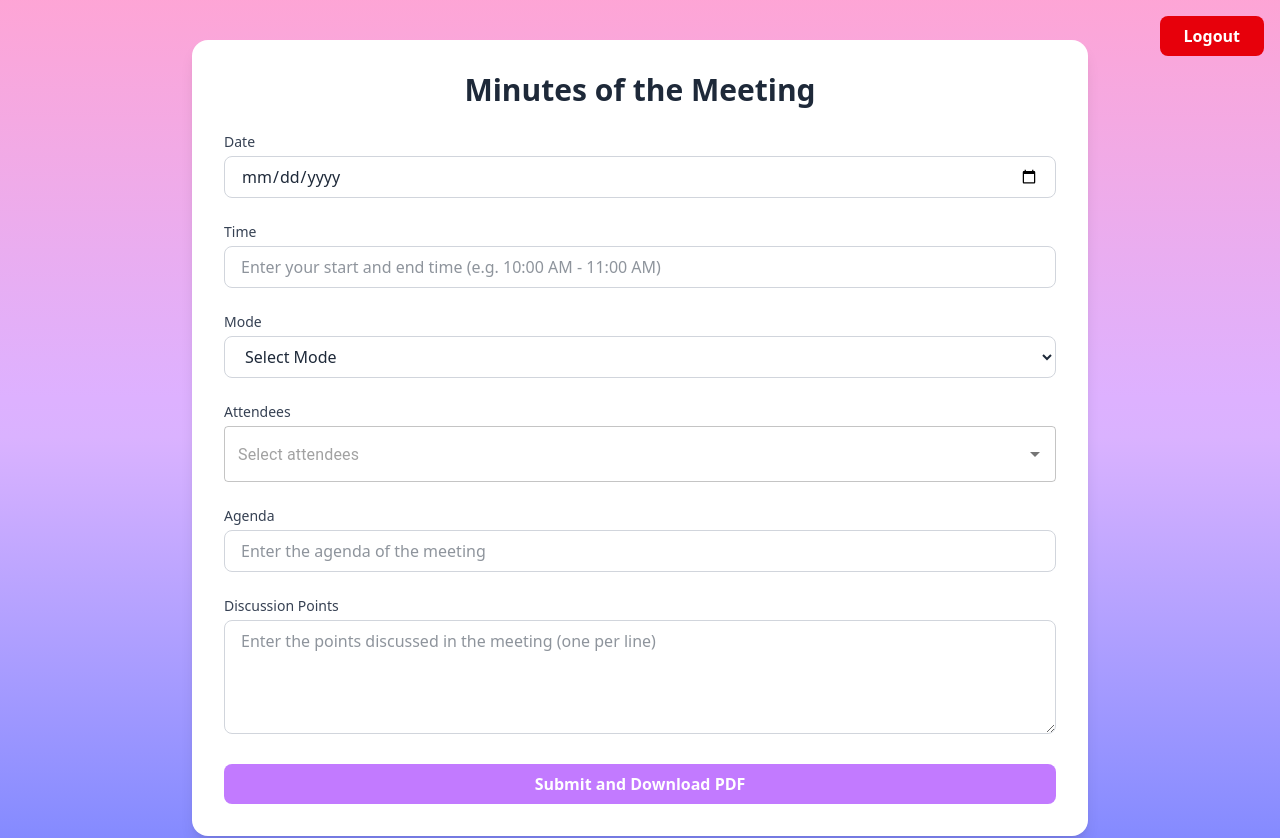
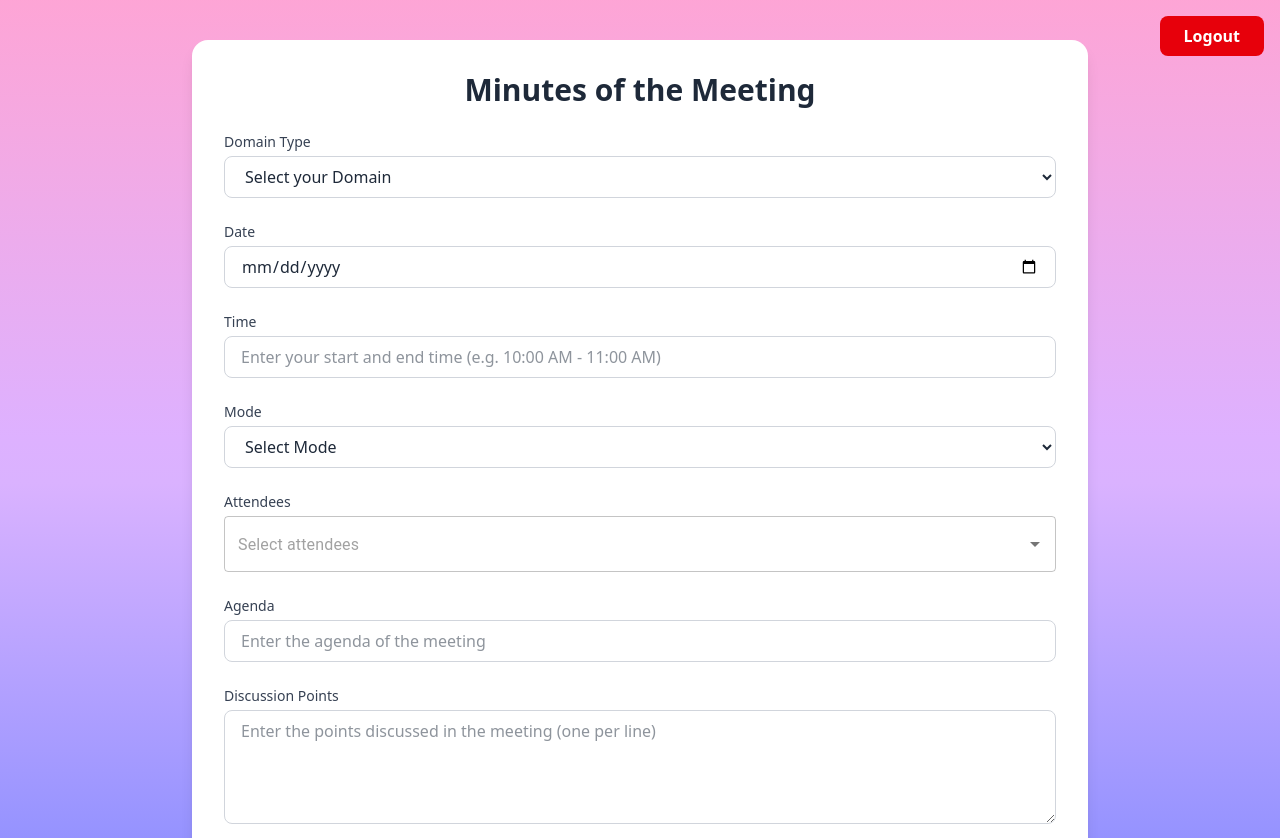
Before and after one commit to SQAC-Tech/MOM-Generator, a React (Vite) app in the folder Frontend/: page /mom in a window 1280 px wide. Shown: the top 838 px of the page. Built offline with nearby package versions, Linux system fonts and the light colour scheme; sample sign-in values are in the browser's storage.

Commit message:
feat: MOM Domain added

```diff
--- a/Frontend/src/components/MOMForm.jsx
+++ b/Frontend/src/components/MOMForm.jsx
@@ -14,6 +14,7 @@ function MOMForm() {
   const [agenda, setAgenda] = useState("");
   const [discussion, setDiscussion] = useState("");
   const [attendees, setAttendees] = useState([]);
+  const [department, setDepartment] = useState(" ");
   const discussionPoints = discussion.split("\n");
   const navigate = useNavigate();
 
@@ -109,9 +110,31 @@ const handleSubmit = async () => {
         </h1>
 
         <div className="mb-6">
+           <label
+            htmlFor="Domain type"
+            className="block mb-1 text-sm font-medium text-gray-700"
+          >
+            Domain Type
+          </label>
+          <select
+            id="Domain"
+            className="w-full px-4 py-2 border border-gray-300 rounded-lg"
+            onChange={(e) => setDepartment(e.target.value)}
+            value={department}
+          >
+            <option value=" ">Select your Domain</option>
+            <option value="Offline">All</option>
+            <option value="Online">Corporate</option>
+            <option value="Offline">Technical</option>
+          </select>
+        </div>
+
+
+
+        <div className="mb-6">
           <label
             htmlFor="date"
-            className="block mb-1 text-sm font-medium text-gray-700"
+            className="block mb-1 text-sm font-medium text-gray-700 opacity-0.7"
           >
             Date
           </label>
```
